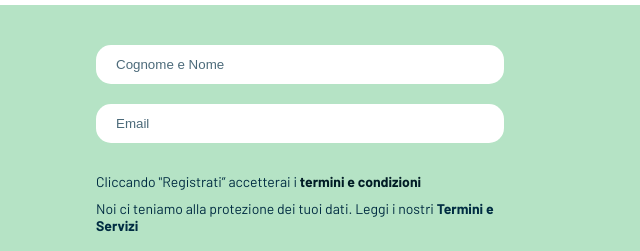
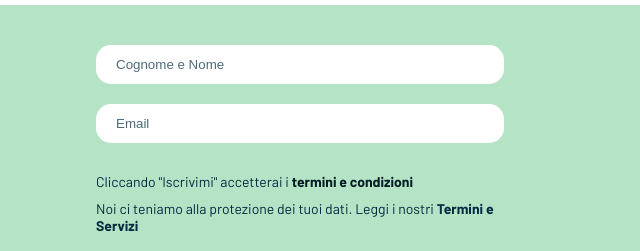
Before and after one commit to Wolfbet-it/LandingPage, a website: page views/roadmap.html in a window 1280 px wide. Shown: the part 1545-1796 px from the top of the page, 640-1280 px from the left. Drawn offline with nearby package versions, Linux system fonts and the light colour scheme; files that its build step writes are made by us from their sources; files whose address does not match are found by name.

Commit message:
Update roadmap.html

```diff
--- a/views/roadmap.html
+++ b/views/roadmap.html
@@ -148,7 +148,7 @@
                     onblur="if (this.value == '') { this.value='';} " />
 
                 <div class="input-privacy roadmap">
-                    <span>Cliccando "Registrati” accetterai i <a
+                    <span>Cliccando "Iscrivimi" accetterai i <a
                             href="#">termini e condizioni</a></span>
                     <!--pagina termini e condizioni-->
                 </div>
```
